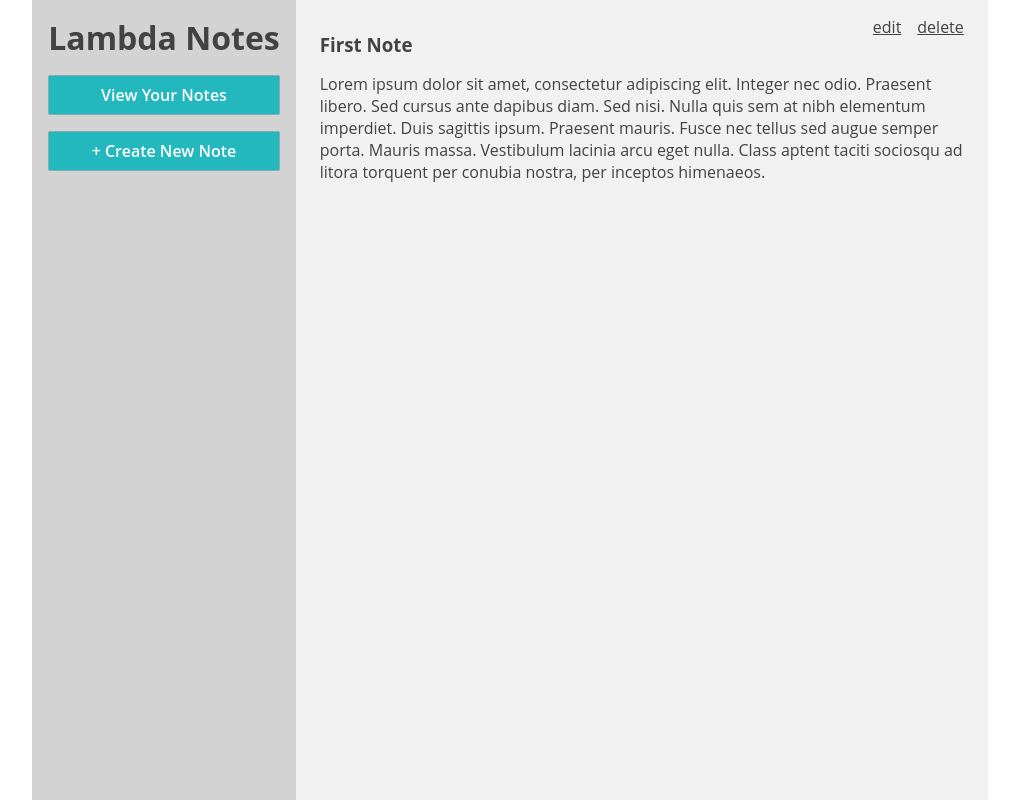
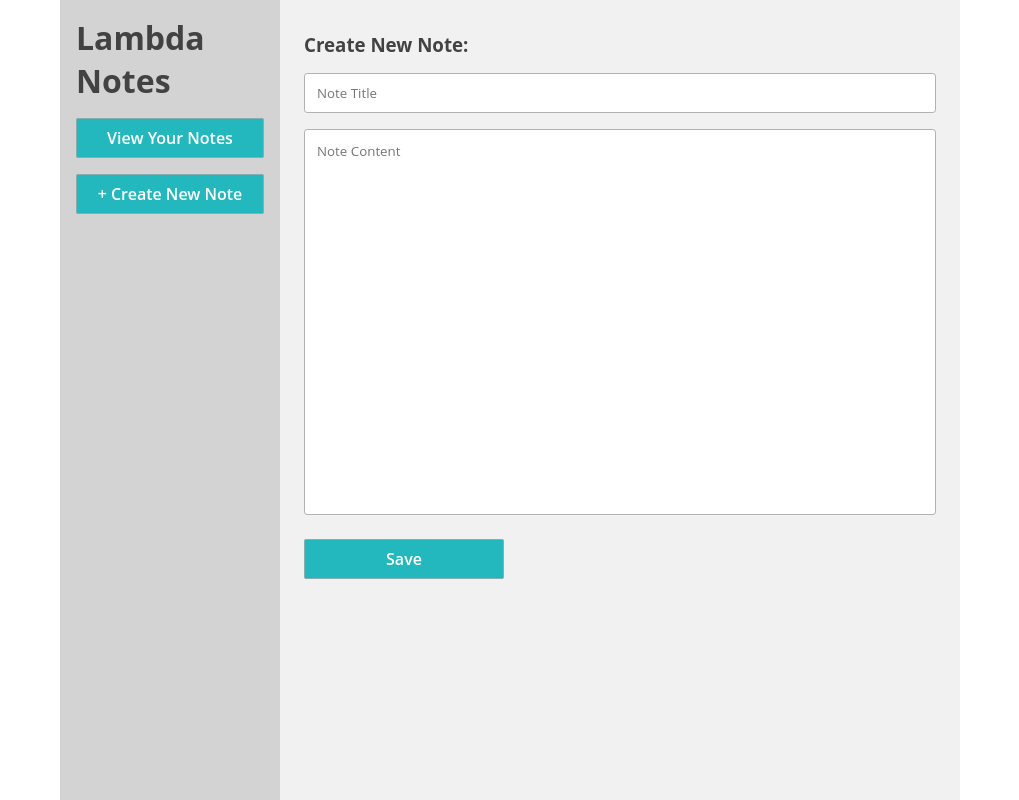
Before and after one commit to designerexpert/front-end-project-walkthrough, a React (Create React App) app in the folder lambda-notes/: page / in a window 1280 px wide. Shown: the whole page, without its empty margins (130-1149 px from the left). Built offline with nearby package versions, Linux system fonts and the light colour scheme.

Commit message:
Create Note Component Complete

```diff
--- a/lambda-notes/src/components/CreateNote/CreateNote.js
+++ b/lambda-notes/src/components/CreateNote/CreateNote.js
@@ -4,8 +4,27 @@ import './index.css';
 class CreateNote extends Component {
     render() {
         return (
-            <div>
-                CREATE NOTE PLACEHOLDER
+            <div className='noteView_container'>
+                <div className='noteView_topContent'>
+                    <h3 className='content_header'>
+                        Create New Note:
+                    </h3>
+                </div>
+                <div className='createNote_form'>
+                    <input
+                        type='text'
+                        className='createNote_title'
+                        placeholder='Note Title'
+                    />
+                    <textarea
+                        className='createNote_body'
+                        placeholder='Note Content'
+                        rows="20"
+                    />
+                    <a href='#' className='button_link'>
+                        <div className='nav_button createNote_button'>Save</div>
+                    </a>
+                </div>
             </div>
         );
     }
--- a/lambda-notes/src/components/CreateNote/index.css
+++ b/lambda-notes/src/components/CreateNote/index.css
@@ -0,0 +1,26 @@
+.createNote_form {
+    display: flex;
+    flex-direction: column;
+    padding:  0 0.5rem;
+}
+
+.createNote_title {
+    height: 40px;
+    padding: 0.25rem 0.75rem;
+    margin-bottom: 1rem;
+    border-radius: 0.2rem;
+    border: 1px solid #B2B2B2;
+}
+
+.createNote_body {
+    resize: none;
+    font-size: 1.5;
+    padding: 0.75rem;
+    margin-bottom: 1rem;
+    border-radius: 0.2rem;
+    border: 1px solid #B2B2B2;
+}
+
+.createNote_button {
+    width: 200px;
+}
--- a/lambda-notes/src/components/LeftNav/LeftNav.js
+++ b/lambda-notes/src/components/LeftNav/LeftNav.js
@@ -9,8 +9,12 @@ class LeftNav extends Component {
                     <h1 className='nav_header'>Lambda Notes</h1>
                 </div>
                 <div className='nav_buttons_container'>
-                    <div className='nav_button'>View Your Notes</div>
-                    <div className='nav_button'>+ Create New Note</div>
+                    <a href='#' className='button_link'>
+                        <div className='nav_button'>View Your Notes</div>
+                    </a>
+                    <a href='#' className='button_link'>
+                        <div className='nav_button'>+ Create New Note</div>
+                    </a>
                 </div>
             </div>
         );
--- a/lambda-notes/src/components/LeftNav/index.css
+++ b/lambda-notes/src/components/LeftNav/index.css
@@ -2,7 +2,7 @@
     display: flex;
     flex-direction: column;
     padding: 1rem;
-    min-width: 220px;
+    width: 220px;
     height: 100vh;
     background-color: #D3D3D3;
 }
--- a/lambda-notes/src/components/MainContent/MainContent.js
+++ b/lambda-notes/src/components/MainContent/MainContent.js
@@ -2,12 +2,13 @@ import React, { Component } from 'react';
 import './index.css';
 import NotesList from '../NotesList/NotesList';
 import NoteView from '../NoteView/NoteView';
+import CreateNote from '../CreateNote/CreateNote';
 
 class MainContent extends Component {
     render() {
         return (
             <div className='main_container'>
-                <NoteView/>
+                <CreateNote />
             </div>
         );
     }
--- a/lambda-notes/src/index.css
+++ b/lambda-notes/src/index.css
@@ -1,5 +1,6 @@
 * {
   box-sizing: border-box;
+  font-family: 'Open Sans', 'Helvetica Neue', sans-serif;
   /* border: 1px solid red; */
 }
 body {
@@ -19,3 +20,7 @@ body {
 .content_header {
   margin: 1rem 0.5rem;
 }
+
+.button_link {
+  text-decoration: none;
+}
```
